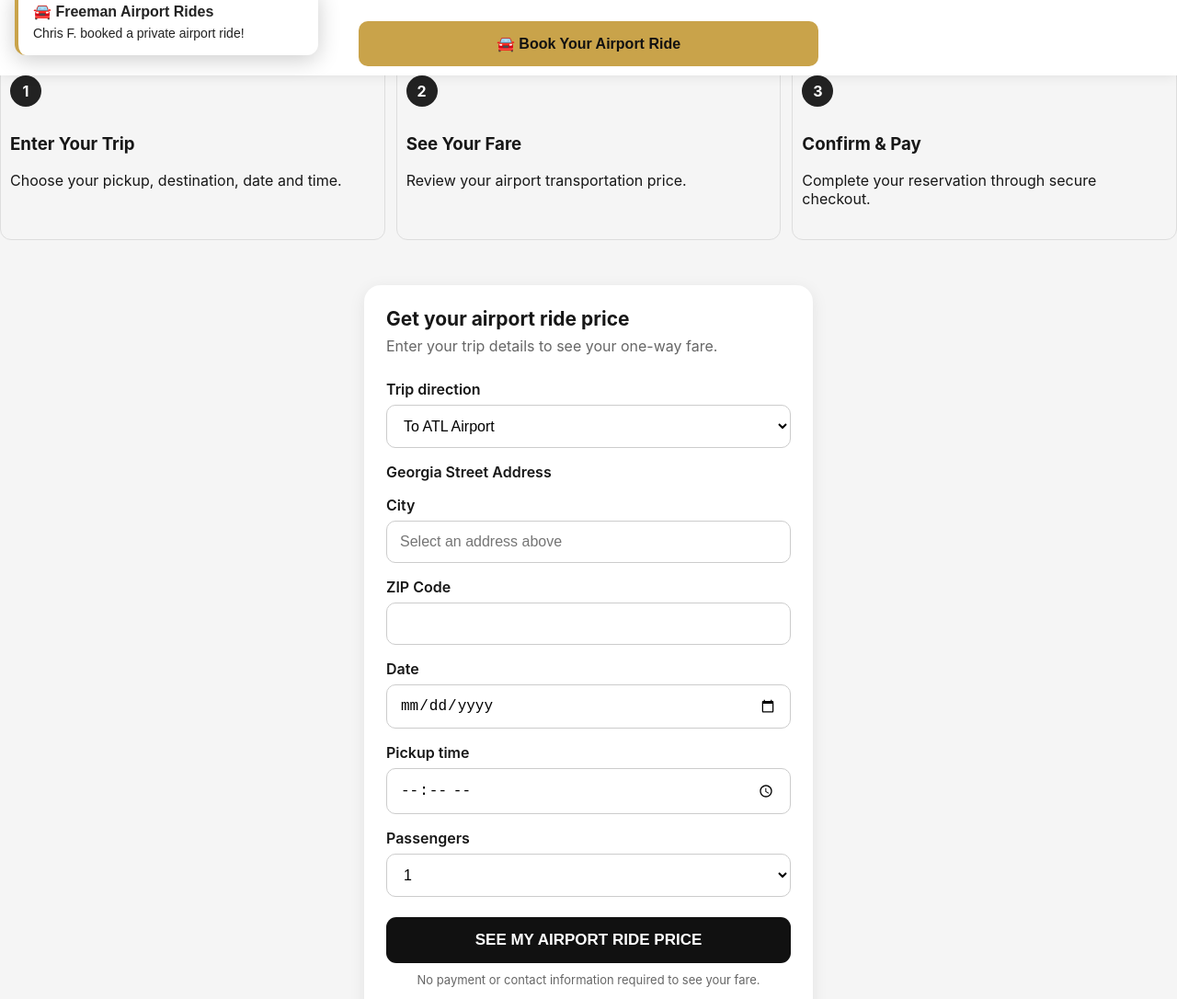
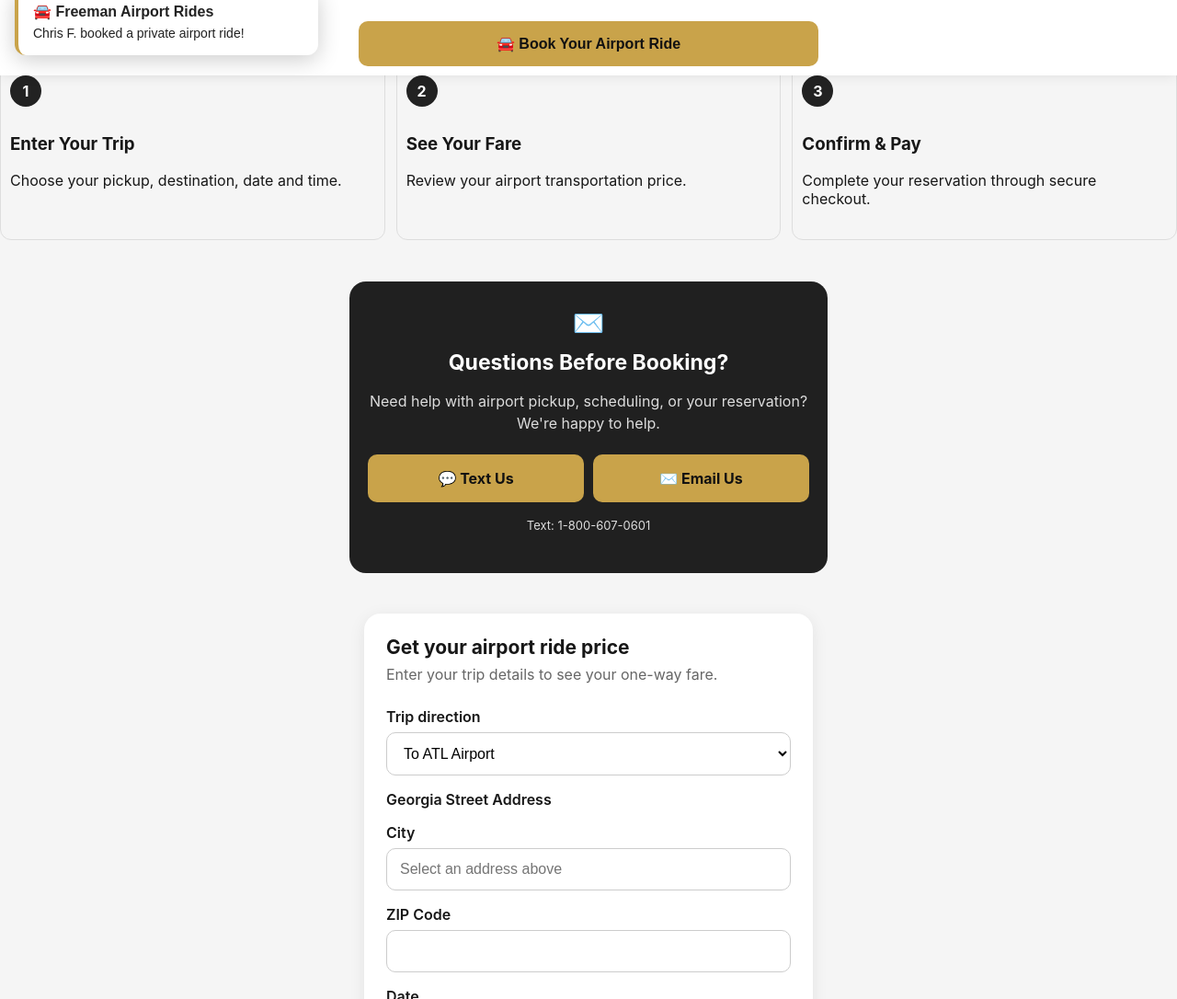
Before and after one commit to shannathomp/Freeman-Investments, a plain HTML site: page airport-rides/index.html in a window 1280 px wide. Shown: the part 718-1804 px from the top of the page at 92% size. Drawn offline with Linux system fonts and the light colour scheme; some packages are replaced by stand-ins of ours.

Commit message:
Update index.html

```diff
--- a/airport-rides/index.html
+++ b/airport-rides/index.html
@@ -236,6 +236,84 @@
     </div>
   </div>
 </section>
+
+<section class="freeman-contact" aria-label="Contact Freeman Airport Rides">
+  <div class="freeman-contact-card">
+    <div class="freeman-contact-icon">✉️</div>
+    <h2>Questions Before Booking?</h2>
+    <p>
+      Need help with airport pickup, scheduling,
+      or your reservation? We're happy to help.
+    </p>
+
+    <div class="freeman-contact-buttons">
+      <a href="sms:+18006070601"
+         class="freeman-contact-button">
+        💬 Text Us
+      </a>
+
+      <a href="mailto:info@freeman-investments.com?subject=Freeman%20Airport%20Rides%20Question"
+         class="freeman-contact-button">
+        ✉️ Email Us
+      </a>
+    </div>
+
+    <p class="freeman-contact-number">
+      Text: 1-800-607-0601
+    </p>
+  </div>
+</section>
+
+<style>
+.f freeman-placeholder {}
+.freeman-contact {
+  padding: 20px 16px;
+  background: #f5f5f5;
+}
+.freeman-contact-card {
+  max-width: 520px;
+  margin: auto;
+  padding: 28px 20px;
+  background: #202020;
+  color: #fff;
+  border-radius: 18px;
+  text-align: center;
+}
+.freeman-contact-icon {
+  font-size: 28px;
+}
+.freeman-contact-card h2 {
+  font-size: 23px;
+  margin: 12px 0;
+}
+.freeman-contact-card p {
+  color: #ddd;
+  line-height: 1.5;
+}
+.freeman-contact-buttons {
+  display: grid;
+  grid-template-columns: 1fr 1fr;
+  gap: 10px;
+  margin-top: 22px;
+}
+.freeman-contact-button {
+  display: block;
+  padding: 16px 8px;
+  background: #c9a34a;
+  color: #111;
+  border-radius: 10px;
+  font-weight: 700;
+  text-decoration: none;
+}
+.freeman-contact-button:hover {
+  background: #e0ba64;
+}
+.freeman-contact-number {
+  font-size: 13px;
+  margin-top: 16px;
+}
+</style>
+
 <script>
 function freemanScrollToForm() {
   const dateInput = document.getElementById("date");
```
